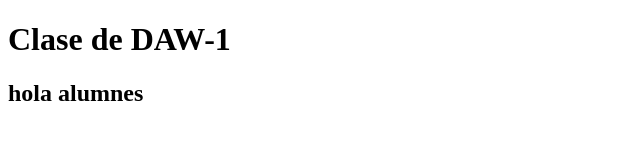
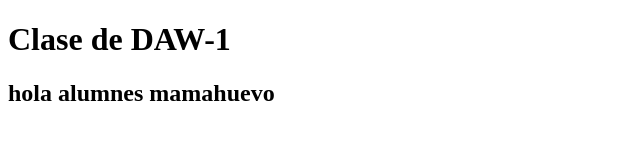
Before and after one commit to munozelisabeth10-star/projecte, a plain HTML site: page index.html in a window 1280 px wide. Shown: the whole page, without its empty margins (0-640 px from the left). Drawn offline with Linux system fonts and the light colour scheme.

Commit message:
Update index.html

```diff
--- a/index.html
+++ b/index.html
@@ -8,5 +8,5 @@
 <body>
     <h1>Clase de DAW-1</h1>
 
-    <h2>hola alumnes</h2>
+    <h2>hola alumnes mamahuevo</h2>
 </html>
```
